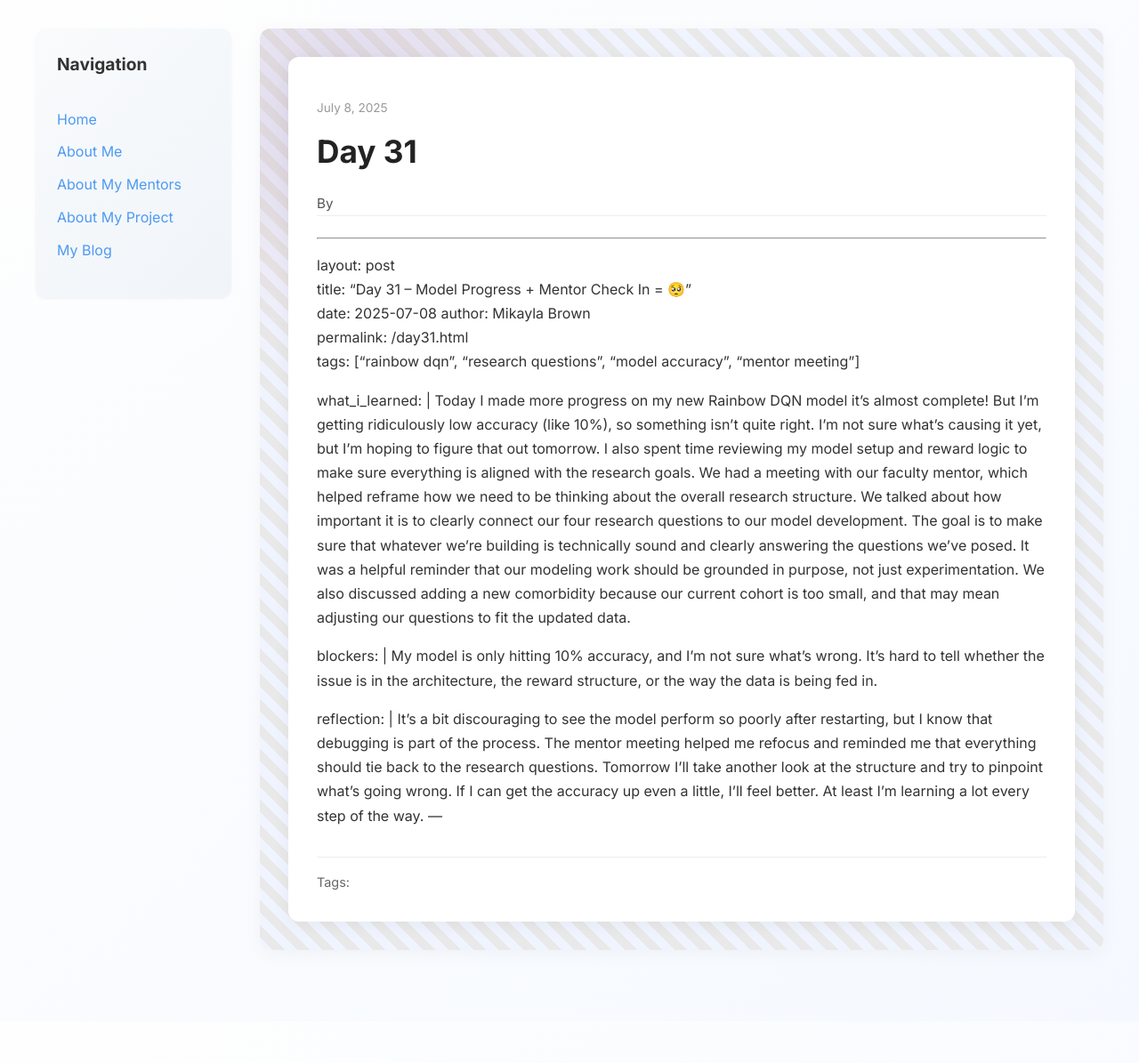
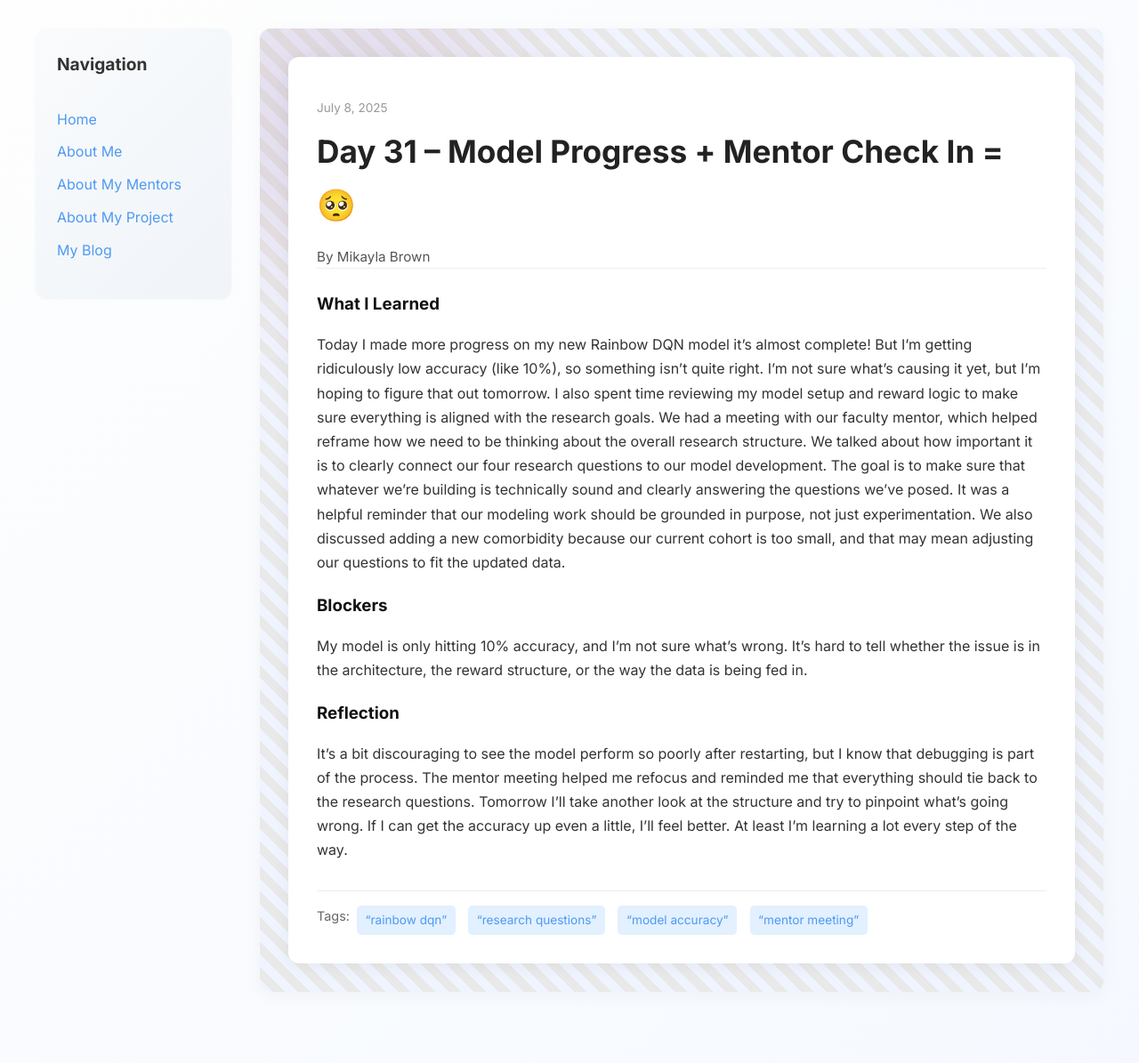
Before and after one commit to KaylaBro0/KaylaBro0.github.io, a Jekyll site: the page built from _posts/2025-07-08-day-31.md, in a window 1280 px wide. Shown: the whole page at 89% size. Built offline with Jekyll 4.4.1, drawn with Linux system fonts in a browser that asks for light colours; our own code applies the rules of GitHub Pages for plain Markdown files; before the commit the page ends 1148 px from its top, so only the background shows below that.

Commit message:
Update 2025-07-08-day-31.md

```diff
--- a/_posts/2025-07-08-day-31.md
+++ b/_posts/2025-07-08-day-31.md
@@ -1,12 +1,12 @@
-----
- layout: post
- title: "Day 31 – Model Progress + Mentor Check In = 🥺"
- date: 2025-07-08
- author: Mikayla Brown
- permalink: /day31.html
- tags: ["rainbow dqn", "research questions", "model accuracy", "mentor meeting"]
+---
+layout: post
+title: "Day 31 – Model Progress + Mentor Check In = 🥺"
+date: 2025-07-08
+author: Mikayla Brown
+permalink: /day31.html
+tags: [“rainbow dqn”, “research questions”, “model accuracy”, “mentor meeting”]
 
- what_i_learned: |
+what_i_learned: |
   Today I made more progress on my new Rainbow DQN model it’s almost complete! But I’m getting ridiculously low accuracy (like 10%), so
   something isn’t quite right. I’m not sure what’s causing it yet, but I’m hoping to figure that out tomorrow. I also spent time reviewing my
   model setup and reward logic to make sure everything is aligned with the research goals. We had a meeting with our faculty mentor, which
@@ -16,11 +16,11 @@
   We also discussed adding a new comorbidity because our current cohort is too small, and that may mean adjusting our questions to fit the
   updated data.
 
- blockers: |
+blockers: |
   My model is only hitting 10% accuracy, and I’m not sure what’s wrong. It’s hard to tell whether the issue is in the architecture, the reward
   structure, or the way the data is being fed in.
 
- reflection: |
+reflection: |
   It’s a bit discouraging to see the model perform so poorly after restarting, but I know that debugging is part of the process. The mentor
   meeting helped me refocus and reminded me that everything should tie back to the research questions. Tomorrow I’ll take another look at the
   structure and try to pinpoint what’s going wrong. If I can get the accuracy up even a little, I’ll feel better. At least I’m learning a lot
```
